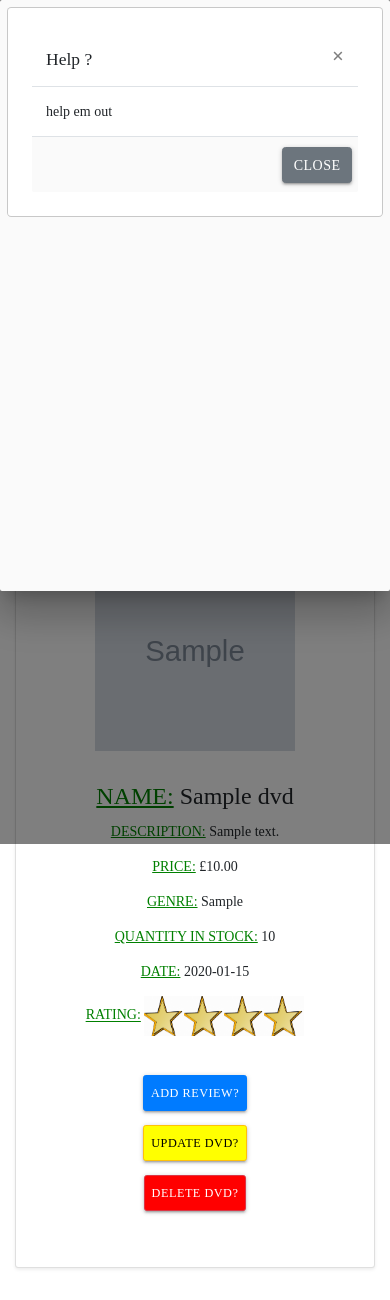
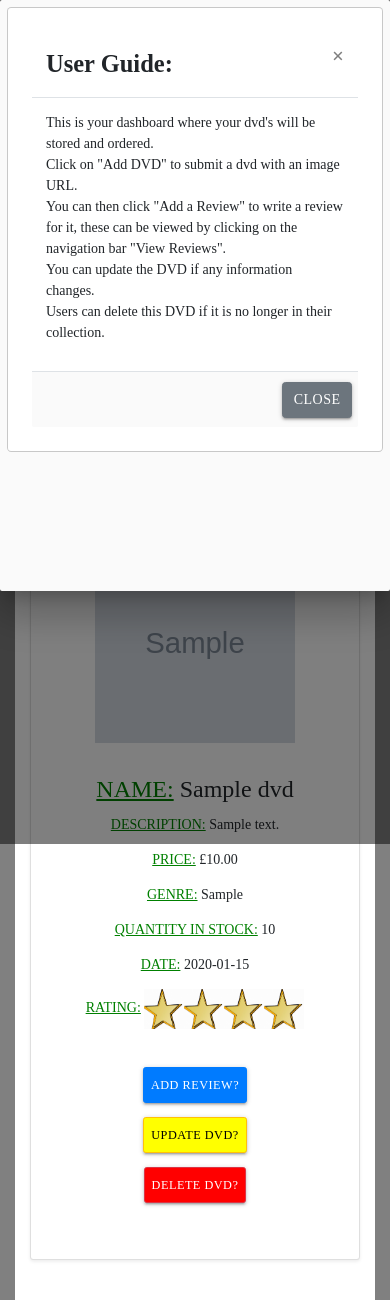
Before and after one commit to JackAlexanderClark/Ultimate-Movie-Vendor, a Flask app: page / in a window 390 px wide, after a click on "HELP?". Shown: the top 1300 px of the page. Run offline with Flask 3, Linux system fonts and the light colour scheme; a user stored in the database is signed in; tables that the repository leaves empty hold one stand-in row (values such as "Sample post"); grey boxes marked "Sample" are stand-in pictures; some libraries are stand-ins or nearby versions.

Commit message:
Fix: Remove gallery.html as unused and redundant. Create new border in CSS for styling, change scroll styles to make it more visible.  02/05/2023

```diff
--- a/static/style.css
+++ b/static/style.css
@@ -71,6 +71,19 @@ hr {
     margin-left: 200px;
 }
 
+/* Change the color of the scrollbar */
+::-webkit-scrollbar {
+  background-color: #F5F5F5;
+}
+
+::-webkit-scrollbar-thumb {
+  background-color: #888;
+}
+
+::-webkit-scrollbar-thumb:hover {
+  background-color: #555;
+}
+
 
 /* carousel code */
 *, *::before, *::after {
@@ -78,7 +91,10 @@ hr {
 }
 
 body {
+    border: 15px solid grey;
+    box-sizing: border-box;
     margin: 0;
+    padding: 0;
 }
 
 .carousel {
@@ -88,9 +104,9 @@ body {
 }
 
 .carousel > ul {
-    margin: 01;
-    padding: 0;
-    list-style: none;
+  margin: 0;
+  padding: 0;
+  list-style: none;
 }
 
 .slide {
@@ -119,7 +135,6 @@ body {
     position: absolute;
     z-index: 2;
     background: none;
-    order: none;
     font-size: 4rem;
     top: 50%;
     transform: translateY(-50%);
--- a/templates/header.html
+++ b/templates/header.html
@@ -2,7 +2,6 @@
 {% block body %}
 <head>
     <link rel="stylesheet" href="https://cdnjs.cloudflare.com/ajax/libs/font-awesome/4.7.0/css/font-awesome.min.css">
-
 
 <style>
 /* Add a black background color to the top navigation */
@@ -12,6 +11,8 @@
     position: sticky;
     top: 0;
     z-index: 100;
+    height: 60px; /* Increase the height of the navbar */
+    line-height: 60px; /* Adjust the line-height to vertically center the text */
 }
 
 .topnav a {
@@ -19,7 +20,7 @@
     display: block;
     color: white;
     text-align: center;
-    padding: 3px;
+    padding: 0 16px; /* Increase padding for larger navbar */
     text-decoration: none;
     font-size: 17px;
 }
@@ -34,7 +35,14 @@
     color: white;
 }
 
-    </style>
+@media screen and (max-width: 600px) {
+  .topnav a {
+    font-size: 14px;
+    padding: 0 8px;
+  }
+}
+
+</style>
 
     <script>
         // code from W3Schools: Responsive NavBar
@@ -66,14 +74,12 @@
         }
     });
 
-
-
     </script>
 </head>
 
 <body>
     <header>
-        <div class="topnav" id="myTopnav" style="text-align: center; justify-content: center; display: flex; position: sticky;">
+        <div class="topnav" id="myTopnav" style="text-align: center; justify-content: center; display: flex;">
             <a href="{{ url_for('homepage') }}"><small>Dashboard <i class="fa fa-home"></i></small></a>
             <a href="{{ url_for('add_dvds') }}"><small>Add DVD <i class="fa fa-arrow-up"></i></small></a>
             <a href="{{ url_for('reviews') }}"><small>DVD Reviews <i class="fa fa-paperclip"></i></small></a>
@@ -83,11 +89,5 @@
     </header>
 
 </body>
-      {% block footer %}
-    <footer>
-      <p>Hi this is the footer</p>
-    </footer>
-  {% endblock %}
-
 
 {% endblock %}
--- a/templates/index.html
+++ b/templates/index.html
@@ -63,10 +63,12 @@
 
       </div>
 
+
+    <div class="button-container" style="display: flex; justify-content: center; align-items: center; padding: 10px;">
          {% if dvds %}
         <div class="dropdown" id="order_btn">
             <!-- order by button -->
-          <button class="dropdown-toggle btn btn-info btn-lg" type="button" id="dropdownMenuButton" data-toggle="dropdown" aria-haspopup="true" aria-expanded="false" style="padding-bottom: 20px; color: white; background-color: mediumpurple;">
+            <button class="dropdown-toggle btn btn-info btn-lg" type="button" id="dropdownMenuButton" data-toggle="dropdown" aria-haspopup="true" aria-expanded="false" style="color: white; background-color: mediumpurple;">
                 Order By
             </button>
             <div class="dropdown-menu" aria-labelledby="dropdownMenuButton">
@@ -75,25 +77,32 @@
                 <a class="dropdown-item" href="?sort=lowest_rating">Order By the Lowest Rating</a>
             </div>
         </div>
+        <!-- Help button -->
         {% endif %}
+        <button type="button" class="btn btn-info btn-lg" data-toggle="modal" data-target="#helpModal" style="color: white; background-color: gold; margin-left: 10px;">
+            Help?
+        </button>
+    </div>
 
-        <!-- Help button -->
-        <button type="button" class="btn btn-info btn-sm" data-toggle="modal" data-target="#helpModal" style="color: white; background-color: gold;">
-          Help
-        </button>
 
         <!-- Help modal -->
         <div class="modal no-backdrop" id="helpModal" tabindex="-1" role="dialog" aria-labelledby="helpModalLabel" aria-hidden="true">
           <div class="modal-dialog" role="document">
             <div class="modal-content">
               <div class="modal-header">
-                <h5 class="modal-title" id="helpModalLabel">Help ?</h5>
+                <h3 class="modal-title" id="helpModalLabel"><b>User Guide:</b></h3>
                 <button type="button" class="close" data-dismiss="modal" aria-label="Close">
                   <span aria-hidden="true">&times;</span>
                 </button>
               </div>
               <div class="modal-body">
-                    help em out
+                    <ul>
+                        <li>This is your dashboard where your dvd's will be stored and ordered.</li>
+                        <li>Click on "Add DVD" to submit a dvd with an image URL.</li>
+                        <li>You can then click "Add a Review" to write a review for it, these can be viewed by clicking on the navigation bar "View Reviews".</li>
+                        <li>You can update the DVD if any information changes.</li>
+                        <li>Users can delete this DVD if it is no longer in their collection.</li>
+                    </ul>
               </div>
               <div class="modal-footer">
                 <button type="button" class="btn btn-secondary" data-dismiss="modal">Close</button>
@@ -108,28 +117,6 @@
 </div>
 
   <br>
-
-<div class="modal fade" id="successModal" tabindex="-1" role="dialog" aria-labelledby="successModalLabel" aria-hidden="true">
-  <div class="modal-dialog" role="document">
-    <div class="modal-content">
-      <div class="modal-header">
-        <h5 class="modal-title" id="successModalLabel">Success</h5>
-        <button type="button" class="close" data-dismiss="modal" aria-label="Close">
-          <span aria-hidden="true">&times;</span>
-        </button>
-      </div>
-      <div class="modal-body">
-        {% if dvd_id %}
-            <p>DVD {{ dvd_id }} has been created.</p>
-        {% endif %}
-      </div>
-      <div class="modal-footer">
-        <button type="button" class="btn btn-secondary" data-dismiss="modal">Close</button>
-      </div>
-    </div>
-  </div>
-</div>
-
 
 {% for dvd in dvds %}
     <div class="container">
--- a/templates/login_page.html
+++ b/templates/login_page.html
@@ -30,6 +30,7 @@
                         <input type="password" id="inputPassword" class="form-control" name="password" placeholder="Password" required>
                     <br>
                     <p>Current User: {{ current_user.email }}</p>
+                    <p>hello</p>
                     <a href="{{ url_for('register_user') }}"><h2>Need to create a new user?</h2></a>
 
                     <button class="btn btn-lg btn-primary btn-block" type="submit">Sign in</button>
```
Also changed, not shown: static/custom.js (+0 -19 lines), templates/gallery.html (deleted, +0 -34 lines). Lines whose indentation alone changed are shown as unchanged.
